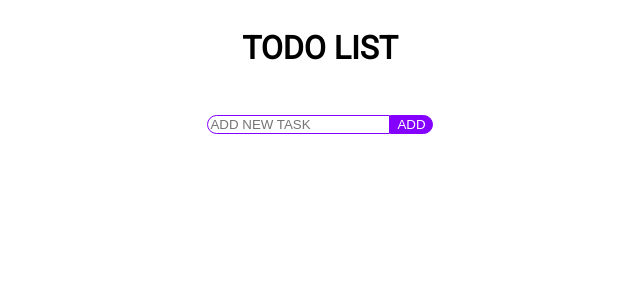
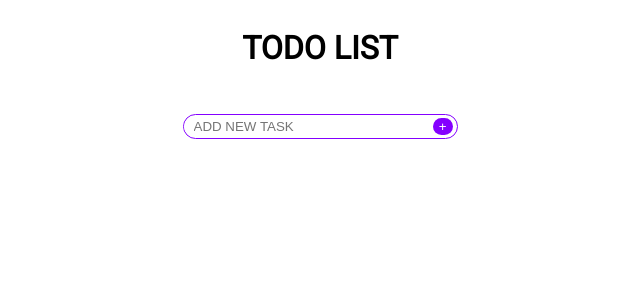
Before and after one commit to rperezdiaz/todo-app, a React (Create React App) app: page / in a window 1280 px wide. Shown: the top 300 px of the page, without its empty margins (320-960 px from the left). Built offline with nearby package versions, Linux system fonts and the light colour scheme.

Commit message:
change styles for input form

```diff
--- a/src/components/Todo/AddTodo/AddTodo.jsx
+++ b/src/components/Todo/AddTodo/AddTodo.jsx
@@ -18,7 +18,7 @@ export default function AddTodo(){
     return(
         <form action="" onSubmit={handleSubmit}>
             <input ref={todoTitle} id='add-form-input' className="add-form" type="text" placeholder="ADD NEW TASK"/>
-            <button id="add-form-button" className="add-form">ADD</button>
+            <button id="add-form-button" className="add-form">+</button>
         </form>
     )
 
--- a/src/styles/main.scss
+++ b/src/styles/main.scss
@@ -14,27 +14,54 @@ body{
   display: flex;
   flex-direction: column;
   align-items: center;
-  width:fit-content;
   // background-color: #fffdda;
   width:500px;
   border-radius: 10px;
   padding-top: 25px;
 }
 
+form{
+  height: 25px;
+  border-radius: 50px;
+  border: 1px solid  #8400ff;
+  display: flex;
+  align-items: center;
+  box-sizing: border-box;
+  width: 275px;
+
+}
+
+form:focus-within{
+  border-width: 2px;
+}
 
 #add-form-input{
-  border-radius: 10px 0 0 10px;
+  flex-grow: 1;
+  outline: none;
+  border: none;
+  border-radius: 50px;
+  padding-left: 10px;
 }
 
 #add-form-button{
-  border-radius: 0 10px 10px 0;
+  border-radius: 50px;
   background-color: #8400ff;
   color: white;
+  border: none;
+  margin-right: 4px;
 }
 
-.add-form{
-  border: 1px solid #8400ff;
+#add-form-button:hover{
+  border-radius: 50px;
+  background-color: #6b00cf;
+  color: white;
+  border: none;
+  margin-right: 4px;
 }
+
+// .add-form{
+//   border: 1px solid #8400ff;
+// }
 
 
 .delete-todo{
```
